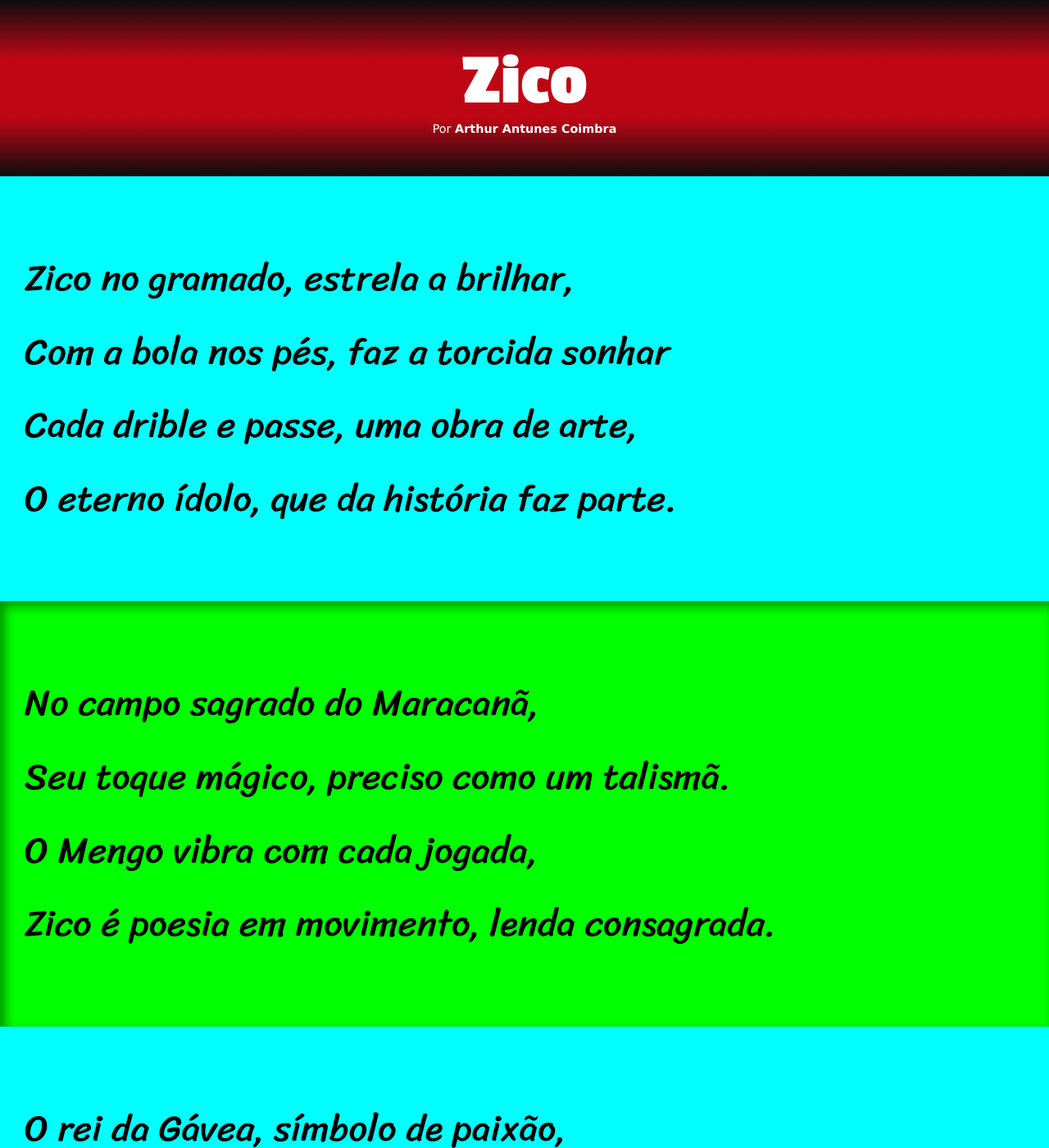
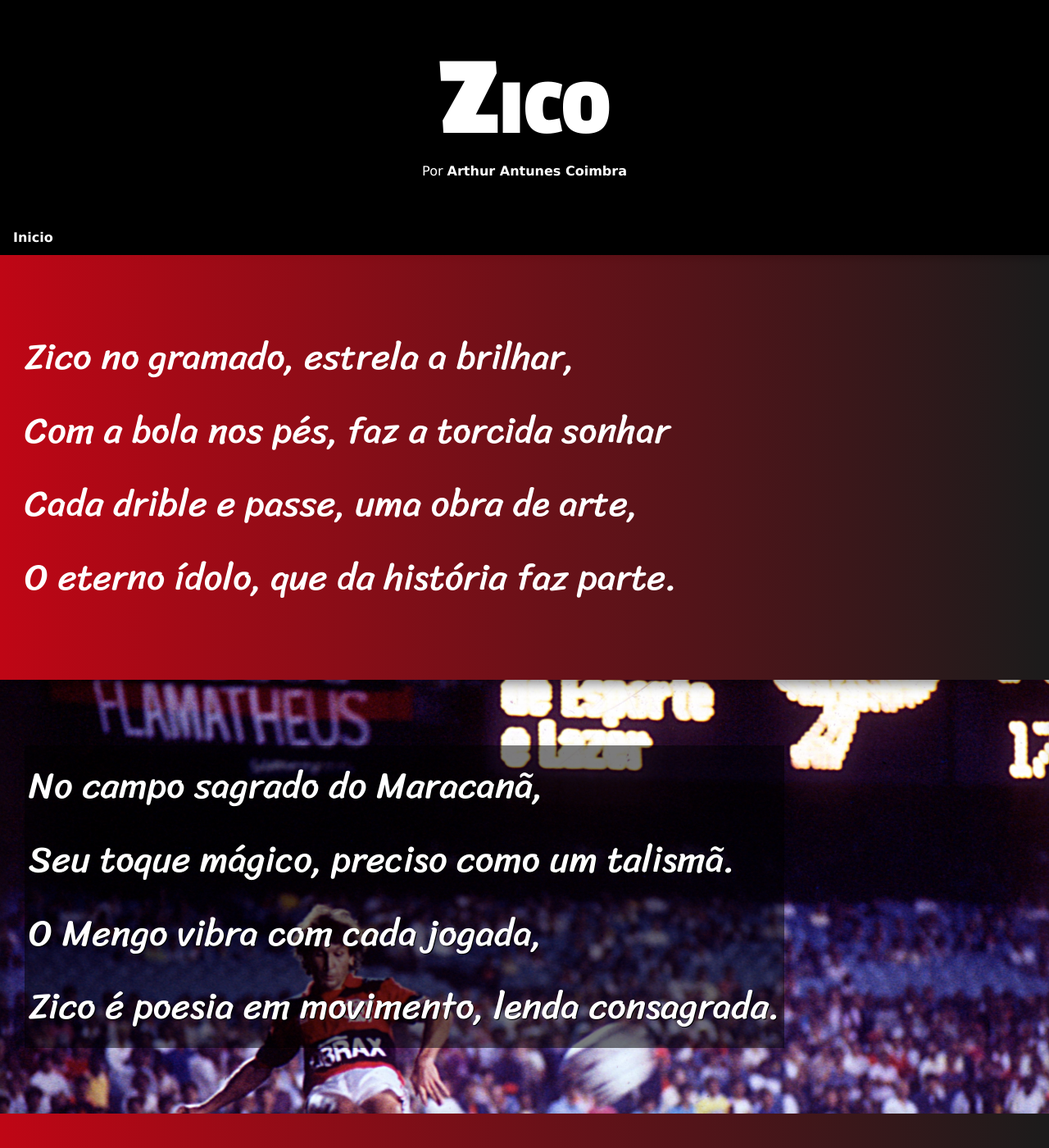
Before and after one commit to Messi-njr/Projeto-Flamengo, a plain HTML site: page PoemaZico.html in a window 1280 px wide. Shown: the top 1400 px of the page at 82% size. Drawn offline with Linux system fonts and the light colour scheme.

Commit message:
atualizando

```diff
--- a/PoemaZico.html
+++ b/PoemaZico.html
@@ -3,14 +3,18 @@
 <head>
     <meta charset="UTF-8">
     <meta name="viewport" content="width=device-width, initial-scale=1.0">
-    <title>Document</title>
-    <link rel="stylesheet" href="Zicp.css">
+    <title>Zico</title>
+    <link rel="shortcut icon" href="imagens/flamengo-40.png" type="image/x-icon">
+    <link rel="stylesheet" href="estilos 2/Zicp.css">
 </head>
 <body>
     <header>
         <h1>Zico</h1>
         <p>Por <a href="https://www.instagram.com/zico/" target="_blank">Arthur Antunes Coimbra</a></p>
     </header>
+    <nav>
+        <a href="flamengo.html">Inicio</a>
+    </nav>
     <section class="normal">
         Zico no gramado, estrela a brilhar, <br>
         Com a bola nos pés, faz a torcida sonhar<br>
@@ -19,11 +23,13 @@
     </section>
 
 
-    <section class="imagem" id="image01">
+    <section class="imagem" id="img001">
+        <p>
             No campo sagrado do Maracanã, <br>
             Seu toque mágico, preciso como um talismã. <br>
             O Mengo vibra com cada jogada, <br>
             Zico é poesia em movimento, lenda consagrada.
+        </p>
     </section>
 
 
@@ -40,11 +46,13 @@
     </section>
 
 
-    <section class="imagem" id="imagem02">
+    <section class="imagem" id="img002">
+        <p>
             A taça nos braços, símbolo de conquista, <br>
             Zico sorrindo, momento que ninguém resista.<br>
             O mundo aos seus pés, o sonho realizado, <br>
             Herói do Mengão, para sempre celebrado.
+        </p>
     </section>
 
 
--- a/Zicp.css
+++ b/estilos 2/Zicp.css
@@ -10,39 +10,54 @@
 }
 * {
     margin: 0px;
-    padding: 0px
+    padding: 0px;
 }
 html, body {
     min-height: 100vh;
+    background-color: darkgrey;
     font-family: var(--fonte1);
 }
 header {
-    background-image: linear-gradient(to bottom, #0D0D0D, #BF0615, #BF0615, #0D0D0D);
-
+    background-color: black;
+    color: white;
+    text-align: center;
 }
-header > h1{
-    padding-top: 50px;
-    text-align: center;
-    color: white;
+header > h1 {
+    padding-top: 44px;
+    font-variant: small-caps;
     font-family: var(--fonte2);
-    font-size: 7vw;
+    font-size: 11vw;
 }
 header > p {
     padding-bottom: 50px;
-    text-align: center;
-    font-size: 0.9em;
-    color: white;
+    font-size: 1em;
 }
 header a, footer a {
-    color: white;
-    text-decoration: none;
-    font-weight: bolder;
+     color: white;
+     text-decoration: none;
+     font-weight: bolder;
 }
 header a:hover, footer a:hover {
     text-decoration: underline;
+}
+nav {
+    background-color: black;
+    padding: 12px;
+    box-shadow: 1px 5px 9px rgba(0, 0, 0, 0.418);
+}
+nav > a {
     color: white;
+    padding: 4px;
+    text-decoration: none;
+    font-weight: bold;
+    border-radius: 5px;
+    transition-duration: .5s;
 }
-section{
+nav > a:hover {
+    background-color: white;
+    color: black;
+}
+section {
     padding-top: 10vh;
     padding-bottom: 10vh;
     line-height: 2em;
@@ -51,13 +66,15 @@
     font-size: 3.5vw;
 }
 section.normal {
-    background-color: aqua;
+    background-image: linear-gradient(to right, #bf0615, #0d0d0de8);
+    color: white;
 }
 section.imagem {
-    background-color: rgb(0, 255, 0);
+    background-color: rgb(80, 56, 20);
+    color: white;
     box-shadow: inset 6px 6px 13px 0px rgba(0, 0, 0, 0.418);
+    background-size: cover;
     background-attachment: fixed;
-    background-position: center;
 }
 section.imagem > p {
     display: inline-block;
@@ -68,10 +85,16 @@
 section > p {
     padding-bottom: 2em;
 }
-section#imagem01 {
-    background-image: url('imagens/zico\ maracana.jpg');
+section#img001 {
+    background-image: url('../imagens/zico\ maracana.jpg');
+
+}
+section#img002 {
+    background-image: url('../imagens/zico\ mundial.jpg');
 }
 footer {
     background-color: black;
-    padding: 10px;
+    text-align: center;
+    color:  white;
+    padding: 5px;
 }
```
Also changed, not shown: flamengo.html (+1 -1 lines), imagens/background001.jpg (added), imagens/background002.jpg (added). Lines whose indentation alone changed are shown as unchanged.
